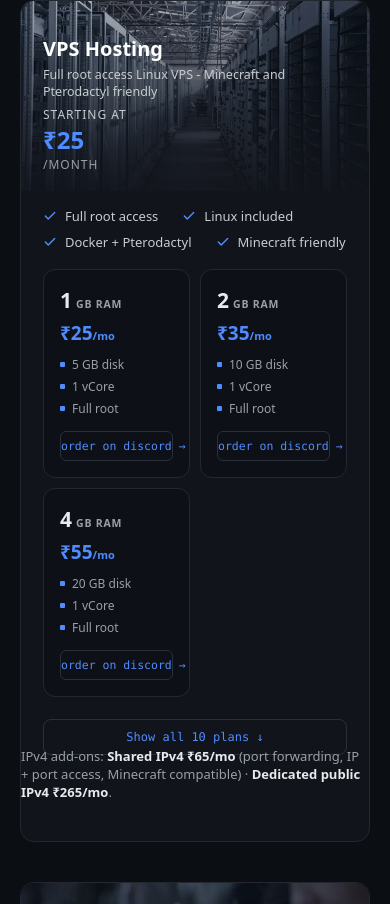
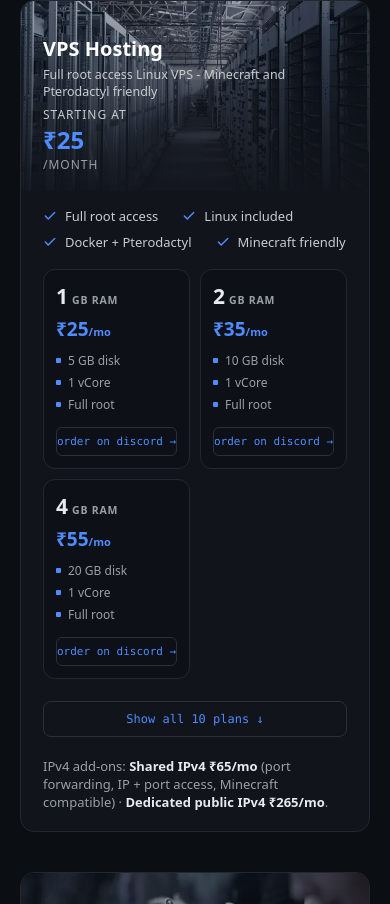
Before and after one commit to dev-stack12692/xgencloud, a plain HTML site: page index.html in a window 390 px wide. Shown: the part 4970-5874 px from the top of the page. Drawn offline with Linux system fonts and the light colour scheme.

Commit message:
Update styles for addon and tiergrid in index.html

```diff
--- a/index.html
+++ b/index.html
@@ -168,7 +168,7 @@
   .planbanner .pb .from { font-size: 13px; font-weight: 700; color: #4f8cff;
                 background: rgba(11,14,19,.75); border: 1px solid #4f8cff;
                 border-radius: 6px; padding: 3px 10px; }
-  .addon { color: #9aa0a6; font-size: 13px; margin: -28px 0 40px; }
+  .addon { color: #9aa0a6; font-size: 13px; margin: 6px 22px 20px; }
   .addon b { color: #e8eaed; }
   .policy { color: #9aa0a6; font-size: 12px; margin: 0 0 8px; }
 
@@ -235,6 +235,7 @@
   /* individual plan tier cards */
   .tiergrid { display: grid; grid-template-columns: repeat(auto-fill, minmax(190px, 1fr));
               gap: 14px; padding: 16px 22px 22px; }
+  .tiergrid:not(.showall) { grid-template-columns: repeat(3, 1fr); }
   .tier { background: #0d1017; border: 1px solid #232830; border-radius: 12px;
           padding: 16px; display: flex; flex-direction: column;
           transition: transform .15s ease, border-color .15s ease, box-shadow .15s ease; }
@@ -265,7 +266,11 @@
   .showall:hover { border-color: #4f8cff; background: rgba(79,140,255,.08); }
 
   @media (max-width: 640px) {
-    .tiergrid { grid-template-columns: repeat(auto-fill, minmax(132px, 1fr)); gap: 10px; }
+    .tiergrid, .tiergrid:not(.showall) { grid-template-columns: repeat(auto-fill, minmax(140px, 1fr)); gap: 10px; }
+    .tier { padding: 12px; }
+    .torder { font-size: 11px; }
+    .dfab { width: 46px; height: 46px; right: 14px; bottom: 14px; }
+    .dfab svg { width: 22px; height: 22px; }
     .planbanner { height: 190px; }
     .planbanner .pb { flex-direction: column; align-items: flex-start; gap: 6px; }
     .planbanner .pstart { text-align: left; }
```
